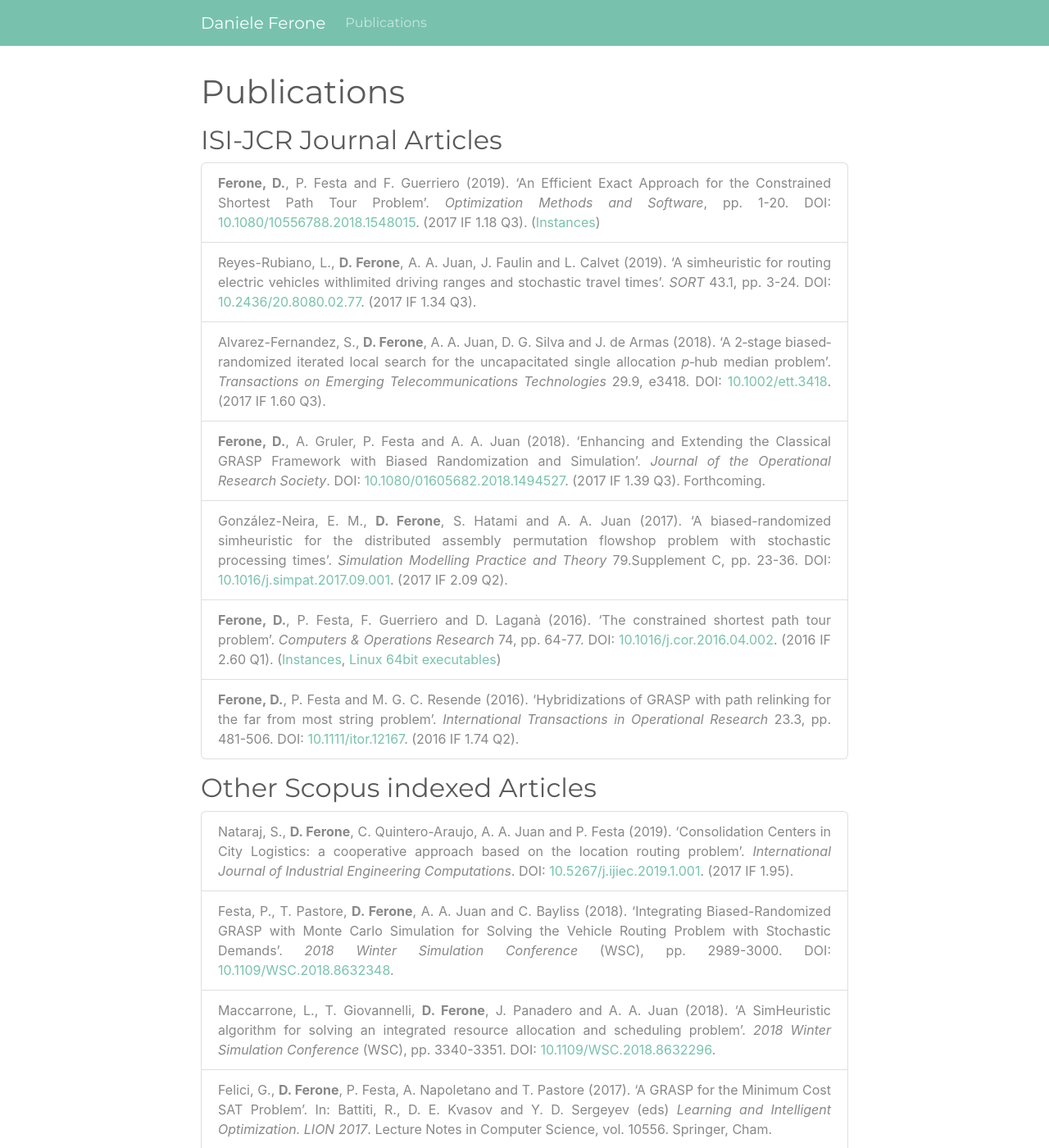
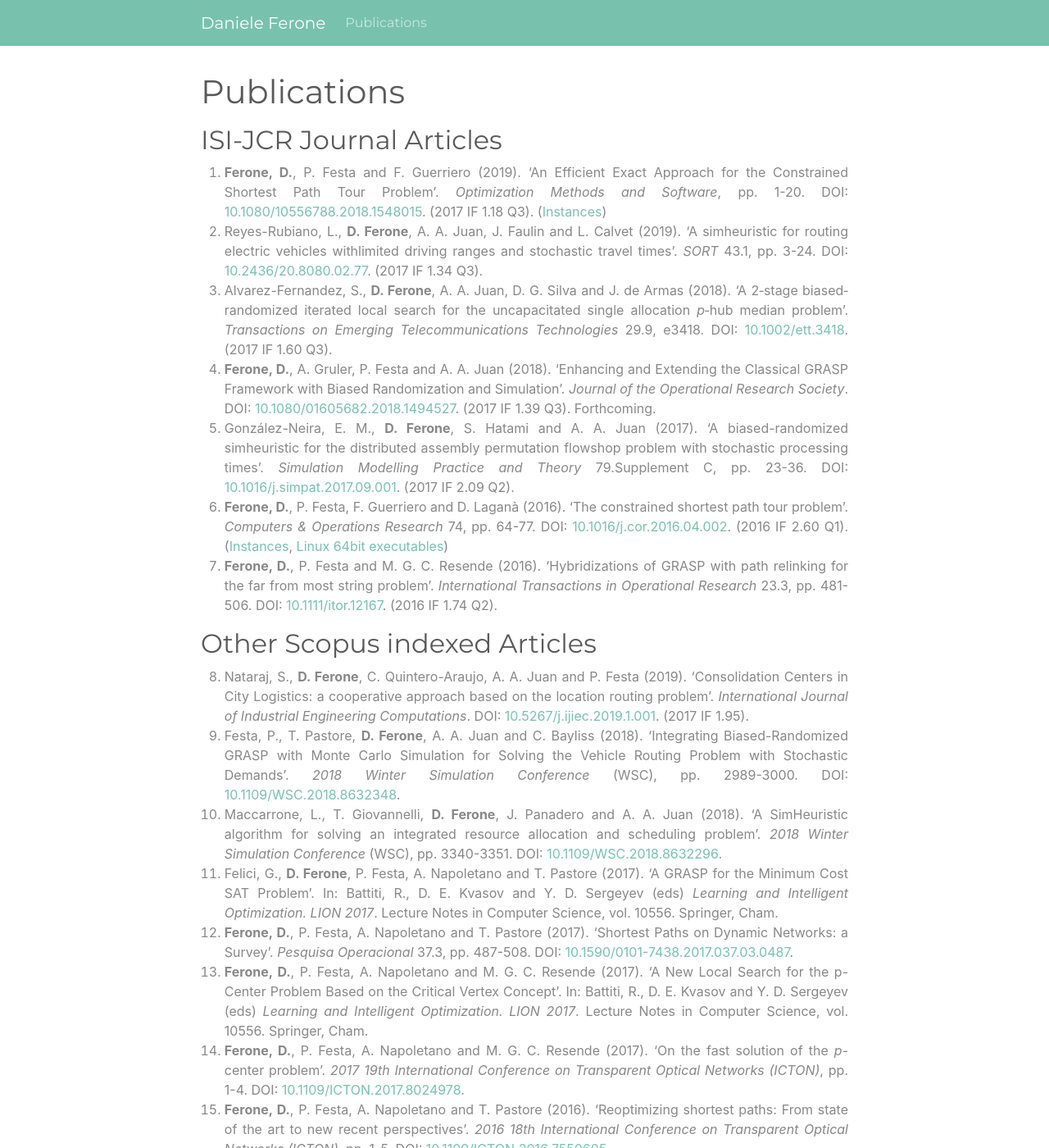
Before and after one commit to fdaniele85/fdaniele85.github.io, a Jekyll site: the page built from pages/publications.html, in a window 1280 px wide and 1400 px high. Shown: the whole window at 82% size. Built offline with Jekyll 4.4.1, drawn with Linux system fonts in a browser that asks for light colours; nearby versions of some CDN libraries; a style sheet for code colours, icons or effects is not loaded.

Commit message:
Change publications style

```diff
--- a/assets/cards-gallery.scss
+++ b/assets/cards-gallery.scss
@@ -79,3 +79,7 @@ img.zoom {
 h2 {
   margin-top: 1rem !important;
 }
+
+.publications ol {
+  padding-left: 1.8rem;
+}
--- a/pages/publications.html
+++ b/pages/publications.html
@@ -3,58 +3,58 @@ layout: page
 title: Publications
 ---
 
-<div class="text-justify ">
+<div class="text-justify publications">
 <h2>ISI-JCR Journal Articles</h2>
-<ul class="list-group">
-  <li class="list-group-item"><strong>Ferone, D.</strong>, P. Festa and F. Guerriero (2019). ‘An Efficient Exact Approach for the Constrained Shortest Path Tour Problem’. <em>Optimization Methods and Software</em>, pp. 1-20. DOI: <a class="doi" href="https://doi.org/10.1080/10556788.2018.1548015">10.1080/10556788.2018.1548015</a>. (2017 IF 1.18 Q3). (<a href="http://bit.ly/2IkyrgU">Instances</a>)</li>
-  <li class="list-group-item">Reyes-Rubiano, L., <strong>D. Ferone</strong>, A. A. Juan, J. Faulin and L. Calvet (2019). ‘A simheuristic for routing electric vehicles withlimited driving ranges and stochastic travel times’. <em>SORT</em> 43.1, pp. 3-24. DOI: <a class="doi" href="https://doi.org/10.2436/20.8080.02.77">10.2436/20.8080.02.77</a>. (2017 IF 1.34 Q3).</li>
-  <li class="list-group-item">Alvarez-Fernandez, S., <strong>D. Ferone</strong>, A. A. Juan, D. G. Silva and J. de Armas (2018). ‘A 2‐stage biased‐randomized iterated local search for the uncapacitated single allocation <em>p</em>‐hub median problem’. <em>Transactions on Emerging Telecommunications Technologies</em> 29.9, e3418. DOI: <a class="doi" href="https://doi.org/10.1002/ett.3418">10.1002/ett.3418</a>. (2017 IF 1.60 Q3).</li>
-  <li class="list-group-item"><strong>Ferone, D.</strong>, A. Gruler, P. Festa and A. A. Juan (2018). ‘Enhancing and Extending the Classical GRASP Framework with Biased Randomization and Simulation’. <em>Journal of the Operational Research Society</em>. DOI: <a class="doi" href="https://doi.org/10.1080/01605682.2018.1494527">10.1080/01605682.2018.1494527</a>. (2017 IF 1.39 Q3). Forthcoming.</li>
-  <li class="list-group-item">González-Neira, E. M., <strong>D. Ferone</strong>, S. Hatami and A. A. Juan (2017). ‘A biased-randomized simheuristic for the distributed assembly permutation flowshop problem with stochastic processing times’. <em>Simulation Modelling Practice and Theory</em> 79.Supplement C, pp. 23-36. DOI: <a class="doi" href="https://doi.org/10.1016/j.simpat.2017.09.001">10.1016/j.simpat.2017.09.001</a>. (2017 IF 2.09 Q2).</li>
-  <li class="list-group-item"><strong>Ferone, D.</strong>, P. Festa, F. Guerriero and D. Laganà (2016). ‘The constrained shortest path tour problem’. <em>Computers &amp; Operations Research</em> 74, pp. 64-77. DOI: <a class="doi" href="https://doi.org/10.1016/j.cor.2016.04.002">10.1016/j.cor.2016.04.002</a>. (2016 IF 2.60 Q1). (<a href="/papers/csptp/Instances.zip">Instances</a>, <a href="/papers/csptp/Linux (64bit) executables.zip">Linux 64bit executables</a>)</li>
-  <li class="list-group-item"><strong>Ferone, D.</strong>, P. Festa and M. G. C. Resende (2016). ‘Hybridizations of GRASP with path relinking for the far from most string problem’. <em>International Transactions in Operational Research</em> 23.3, pp. 481-506. DOI: <a class="doi" href="https://doi.org/10.1111/itor.12167">10.1111/itor.12167</a>. (2016 IF 1.74 Q2).</li>
-</ul>
+<ol>
+  <li><strong>Ferone, D.</strong>, P. Festa and F. Guerriero (2019). ‘An Efficient Exact Approach for the Constrained Shortest Path Tour Problem’. <em>Optimization Methods and Software</em>, pp. 1-20. DOI: <a class="doi" href="https://doi.org/10.1080/10556788.2018.1548015">10.1080/10556788.2018.1548015</a>. (2017 IF 1.18 Q3). (<a href="http://bit.ly/2IkyrgU">Instances</a>)</li>
+  <li>Reyes-Rubiano, L., <strong>D. Ferone</strong>, A. A. Juan, J. Faulin and L. Calvet (2019). ‘A simheuristic for routing electric vehicles withlimited driving ranges and stochastic travel times’. <em>SORT</em> 43.1, pp. 3-24. DOI: <a class="doi" href="https://doi.org/10.2436/20.8080.02.77">10.2436/20.8080.02.77</a>. (2017 IF 1.34 Q3).</li>
+  <li>Alvarez-Fernandez, S., <strong>D. Ferone</strong>, A. A. Juan, D. G. Silva and J. de Armas (2018). ‘A 2‐stage biased‐randomized iterated local search for the uncapacitated single allocation <em>p</em>‐hub median problem’. <em>Transactions on Emerging Telecommunications Technologies</em> 29.9, e3418. DOI: <a class="doi" href="https://doi.org/10.1002/ett.3418">10.1002/ett.3418</a>. (2017 IF 1.60 Q3).</li>
+  <li><strong>Ferone, D.</strong>, A. Gruler, P. Festa and A. A. Juan (2018). ‘Enhancing and Extending the Classical GRASP Framework with Biased Randomization and Simulation’. <em>Journal of the Operational Research Society</em>. DOI: <a class="doi" href="https://doi.org/10.1080/01605682.2018.1494527">10.1080/01605682.2018.1494527</a>. (2017 IF 1.39 Q3). Forthcoming.</li>
+  <li>González-Neira, E. M., <strong>D. Ferone</strong>, S. Hatami and A. A. Juan (2017). ‘A biased-randomized simheuristic for the distributed assembly permutation flowshop problem with stochastic processing times’. <em>Simulation Modelling Practice and Theory</em> 79.Supplement C, pp. 23-36. DOI: <a class="doi" href="https://doi.org/10.1016/j.simpat.2017.09.001">10.1016/j.simpat.2017.09.001</a>. (2017 IF 2.09 Q2).</li>
+  <li><strong>Ferone, D.</strong>, P. Festa, F. Guerriero and D. Laganà (2016). ‘The constrained shortest path tour problem’. <em>Computers &amp; Operations Research</em> 74, pp. 64-77. DOI: <a class="doi" href="https://doi.org/10.1016/j.cor.2016.04.002">10.1016/j.cor.2016.04.002</a>. (2016 IF 2.60 Q1). (<a href="/papers/csptp/Instances.zip">Instances</a>, <a href="/papers/csptp/Linux (64bit) executables.zip">Linux 64bit executables</a>)</li>
+  <li><strong>Ferone, D.</strong>, P. Festa and M. G. C. Resende (2016). ‘Hybridizations of GRASP with path relinking for the far from most string problem’. <em>International Transactions in Operational Research</em> 23.3, pp. 481-506. DOI: <a class="doi" href="https://doi.org/10.1111/itor.12167">10.1111/itor.12167</a>. (2016 IF 1.74 Q2).</li>
+</ol>
 
 <h2>Other Scopus indexed Articles</h2>
-<ul class="list-group">
-	<li class="list-group-item">Nataraj, S., <strong>D. Ferone</strong>, C. Quintero-Araujo, A. A. Juan and P. Festa (2019). ‘Consolidation Centers in City Logistics: a cooperative approach based on the location routing problem’. <em>International Journal of Industrial Engineering Computations</em>. DOI: <a class="doi" href="http://www.doi.org/10.5267/j.ijiec.2019.1.001">10.5267/j.ijiec.2019.1.001</a>. (2017 IF 1.95).</li>
+<ol start="8">
+	<li>Nataraj, S., <strong>D. Ferone</strong>, C. Quintero-Araujo, A. A. Juan and P. Festa (2019). ‘Consolidation Centers in City Logistics: a cooperative approach based on the location routing problem’. <em>International Journal of Industrial Engineering Computations</em>. DOI: <a class="doi" href="http://www.doi.org/10.5267/j.ijiec.2019.1.001">10.5267/j.ijiec.2019.1.001</a>. (2017 IF 1.95).</li>
 
-	<li class="list-group-item">Festa, P., T. Pastore, <strong>D. Ferone</strong>, A. A. Juan and C. Bayliss (2018). ‘Integrating Biased-Randomized GRASP with Monte Carlo Simulation for Solving the Vehicle Routing Problem with Stochastic Demands’. <em>2018 Winter Simulation Conference</em> (WSC), pp. 2989-3000. DOI: <a class="doi" href="http://www.doi.org/10.1109/WSC.2018.8632348">10.1109/WSC.2018.8632348</a>.</li>
+	<li>Festa, P., T. Pastore, <strong>D. Ferone</strong>, A. A. Juan and C. Bayliss (2018). ‘Integrating Biased-Randomized GRASP with Monte Carlo Simulation for Solving the Vehicle Routing Problem with Stochastic Demands’. <em>2018 Winter Simulation Conference</em> (WSC), pp. 2989-3000. DOI: <a class="doi" href="http://www.doi.org/10.1109/WSC.2018.8632348">10.1109/WSC.2018.8632348</a>.</li>
 
-	<li class="list-group-item">Maccarrone, L., T. Giovannelli, <strong>D. Ferone</strong>, J. Panadero and A. A. Juan (2018). ‘A SimHeuristic algorithm for solving an integrated resource allocation and scheduling problem’. <em>2018 Winter Simulation Conference</em> (WSC), pp. 3340-3351. DOI: <a class="doi" href="http://www.doi.org/10.1109/WSC.2018.8632296">10.1109/WSC.2018.8632296</a>.</li>
+	<li>Maccarrone, L., T. Giovannelli, <strong>D. Ferone</strong>, J. Panadero and A. A. Juan (2018). ‘A SimHeuristic algorithm for solving an integrated resource allocation and scheduling problem’. <em>2018 Winter Simulation Conference</em> (WSC), pp. 3340-3351. DOI: <a class="doi" href="http://www.doi.org/10.1109/WSC.2018.8632296">10.1109/WSC.2018.8632296</a>.</li>
 
-	<li class="list-group-item">Felici, G., <strong>D. Ferone</strong>, P. Festa, A. Napoletano and T. Pastore (2017). ‘A GRASP for the Minimum Cost SAT Problem’. In: Battiti, R., D. E. Kvasov and Y. D. Sergeyev (eds) <em>Learning and Intelligent Optimization. LION 2017</em>. Lecture Notes in Computer Science, vol. 10556. Springer, Cham.</li>
+	<li>Felici, G., <strong>D. Ferone</strong>, P. Festa, A. Napoletano and T. Pastore (2017). ‘A GRASP for the Minimum Cost SAT Problem’. In: Battiti, R., D. E. Kvasov and Y. D. Sergeyev (eds) <em>Learning and Intelligent Optimization. LION 2017</em>. Lecture Notes in Computer Science, vol. 10556. Springer, Cham.</li>
 
-	<li class="list-group-item"><strong>Ferone, D.</strong>, P. Festa, A. Napoletano and T. Pastore (2017). ‘Shortest Paths on Dynamic Networks: a Survey’. <em>Pesquisa Operacional</em> 37.3, pp. 487-508. DOI: <a class="doi" href="http://www.doi.org/10.1590/0101-7438.2017.037.03.0487">10.1590/0101-7438.2017.037.03.0487</a>.</li>
+	<li><strong>Ferone, D.</strong>, P. Festa, A. Napoletano and T. Pastore (2017). ‘Shortest Paths on Dynamic Networks: a Survey’. <em>Pesquisa Operacional</em> 37.3, pp. 487-508. DOI: <a class="doi" href="http://www.doi.org/10.1590/0101-7438.2017.037.03.0487">10.1590/0101-7438.2017.037.03.0487</a>.</li>
 
-	<li class="list-group-item"><strong>Ferone, D.</strong>, P. Festa, A. Napoletano and M. G. C. Resende (2017). ‘A New Local Search for the p-Center Problem Based on the Critical Vertex Concept’. In: Battiti, R., D. E. Kvasov and Y. D. Sergeyev (eds) <em>Learning and Intelligent Optimization. LION 2017</em>. Lecture Notes in Computer Science, vol. 10556. Springer, Cham.</li>
+	<li><strong>Ferone, D.</strong>, P. Festa, A. Napoletano and M. G. C. Resende (2017). ‘A New Local Search for the p-Center Problem Based on the Critical Vertex Concept’. In: Battiti, R., D. E. Kvasov and Y. D. Sergeyev (eds) <em>Learning and Intelligent Optimization. LION 2017</em>. Lecture Notes in Computer Science, vol. 10556. Springer, Cham.</li>
 
-	<li class="list-group-item"><strong>Ferone, D.</strong>, P. Festa, A. Napoletano and M. G. C. Resende (2017). ‘On the fast solution of the <em>p</em>-center problem’. <em>2017 19th International Conference on Transparent Optical Networks (ICTON)</em>, pp. 1-4. DOI: <a class="doi" href="http://www.doi.org/10.1109/ICTON.2017.8024978">10.1109/ICTON.2017.8024978</a>.</li>
+	<li><strong>Ferone, D.</strong>, P. Festa, A. Napoletano and M. G. C. Resende (2017). ‘On the fast solution of the <em>p</em>-center problem’. <em>2017 19th International Conference on Transparent Optical Networks (ICTON)</em>, pp. 1-4. DOI: <a class="doi" href="http://www.doi.org/10.1109/ICTON.2017.8024978">10.1109/ICTON.2017.8024978</a>.</li>
 
-	<li class="list-group-item"><strong>Ferone, D.</strong>, P. Festa, A. Napoletano and T. Pastore (2016). ‘Reoptimizing shortest paths: From state of the art to new recent perspectives’. <em>2016 18th International Conference on Transparent Optical Networks (ICTON)</em>, pp. 1-5. DOI: <a class="doi" href="http://www.doi.org/10.1109/ICTON.2016.7550605">10.1109/ICTON.2016.7550605</a>.</li>
+	<li><strong>Ferone, D.</strong>, P. Festa, A. Napoletano and T. Pastore (2016). ‘Reoptimizing shortest paths: From state of the art to new recent perspectives’. <em>2016 18th International Conference on Transparent Optical Networks (ICTON)</em>, pp. 1-5. DOI: <a class="doi" href="http://www.doi.org/10.1109/ICTON.2016.7550605">10.1109/ICTON.2016.7550605</a>.</li>
 
-	<li class="list-group-item"><strong>Ferone, D.</strong>, A. Gruler, P. Festa and A. A. Juan (2016). ‘Combining simulation with a GRASP metaheuristic for solving the permutation flow-shop problem with stochastic processing times’. <em>2016 Winter Simulation Conference (WSC)</em>, pp. 2205-2215. DOI: <a class="doi" href="http://www.doi.org/10.1109/WSC.2016.7822262">10.1109/WSC.2016.7822262</a>.</li>
+	<li><strong>Ferone, D.</strong>, A. Gruler, P. Festa and A. A. Juan (2016). ‘Combining simulation with a GRASP metaheuristic for solving the permutation flow-shop problem with stochastic processing times’. <em>2016 Winter Simulation Conference (WSC)</em>, pp. 2205-2215. DOI: <a class="doi" href="http://www.doi.org/10.1109/WSC.2016.7822262">10.1109/WSC.2016.7822262</a>.</li>
 
-	<li class="list-group-item"><strong>Ferone, D.</strong>, P. Festa and M. G. C. Resende (2014). ‘On the Far from Most String Problem, One of the Hardest String Selection Problems’. <em>Dynamics of Information Systems: Computational and Mathematical Challenges</em>. Ed. by C. Vogiatzis, J. L. Walteros and P. M. Pardalos. Cham: Springer International Publishing, pp. 129-148. DOI: <a class="doi" href="http://www.doi.org/10.1007/978-3-319-10046-3_7">10.1007/978-3-319-10046-3_7</a>.</li>
+	<li><strong>Ferone, D.</strong>, P. Festa and M. G. C. Resende (2014). ‘On the Far from Most String Problem, One of the Hardest String Selection Problems’. <em>Dynamics of Information Systems: Computational and Mathematical Challenges</em>. Ed. by C. Vogiatzis, J. L. Walteros and P. M. Pardalos. Cham: Springer International Publishing, pp. 129-148. DOI: <a class="doi" href="http://www.doi.org/10.1007/978-3-319-10046-3_7">10.1007/978-3-319-10046-3_7</a>.</li>
 
-	<li class="list-group-item"><strong>Ferone, D.</strong>, P. Festa and M. G. C. Resende (2013). ‘Hybrid metaheuristics for the far from most string problem’. <em>Proceedings of 8th International Workshop on Hybrid Metaheuristics</em>. Vol. 7919 of Lecture Notes in Computer Science, pp. 174-188. DOI: <a class="doi" href="http://www.doi.org/10.1007/978-3-642-38516-2_14.">10.1007/978-3-642-38516-2_14</a>.</li>
-</ul>
+	<li><strong>Ferone, D.</strong>, P. Festa and M. G. C. Resende (2013). ‘Hybrid metaheuristics for the far from most string problem’. <em>Proceedings of 8th International Workshop on Hybrid Metaheuristics</em>. Vol. 7919 of Lecture Notes in Computer Science, pp. 174-188. DOI: <a class="doi" href="http://www.doi.org/10.1007/978-3-642-38516-2_14.">10.1007/978-3-642-38516-2_14</a>.</li>
+</ol>
 
 <h2>Conference proceedings</h2>
-<ul class="list-group">
-	<li class="list-group-item"><strong>Ferone, D.</strong>, P. Festa, D. S. Marino, A. Napoletano and T. Pastore (2017). ‘A GRASP for the Max Cut-Clique Problem’. <em>Proceedings of the 2017 Metaheuristics International Conference</em>, 1-3. isbn: 978-84-697-4275-1.</li>
+<ol start="19">
+	<li><strong>Ferone, D.</strong>, P. Festa, D. S. Marino, A. Napoletano and T. Pastore (2017). ‘A GRASP for the Max Cut-Clique Problem’. <em>Proceedings of the 2017 Metaheuristics International Conference</em>, 1-3. isbn: 978-84-697-4275-1.</li>
 
-	<li class="list-group-item"><strong>Ferone, D.</strong>, A. Gruler, P. Festa and A. A. Juan (2017). ‘Introducing biased randomization in GRASP’. <em>Proceedings of the 2017 Metaheuristics International Conference</em>, 1-3. isbn: 978-84-697-4275-1.</li>
-</ul>
+	<li><strong>Ferone, D.</strong>, A. Gruler, P. Festa and A. A. Juan (2017). ‘Introducing biased randomization in GRASP’. <em>Proceedings of the 2017 Metaheuristics International Conference</em>, 1-3. isbn: 978-84-697-4275-1.</li>
+</ol>
 
 <h2>Submitted papers</h2>
-<ul class="list-group">
-	<li class="list-group-item">Alvarez-Fernandez, S., <strong>D. Ferone</strong>, A. A. Juan and D. Tarchi (2019). ‘A Simheuristic for the Stochastic Single-Allocation <em>p</em>-Hub Median Problem with Service Quality Thresholds’. <em>IEEE Systems Journal</em>. (2017 IF 4.33 Q1). Submitted.</li>
+<ol start="21">
+	<li>Alvarez-Fernandez, S., <strong>D. Ferone</strong>, A. A. Juan and D. Tarchi (2019). ‘A Simheuristic for the Stochastic Single-Allocation <em>p</em>-Hub Median Problem with Service Quality Thresholds’. <em>IEEE Systems Journal</em>. (2017 IF 4.33 Q1). Submitted.</li>
 
-	<li class="list-group-item">Di Puglia Pugliese, L., <strong>D. Ferone</strong>, P. Festa and F. Guerriero (2019). ‘Shortest Path Tour with Time Windows’. <em>European Journal of Operational Research</em>. (2017 IF 3.42 Q1). Submitted. (<a href="https://bit.ly/2H1G8JK">Instances and solutions</a>).</li>
+	<li>Di Puglia Pugliese, L., <strong>D. Ferone</strong>, P. Festa and F. Guerriero (2019). ‘Shortest Path Tour with Time Windows’. <em>European Journal of Operational Research</em>. (2017 IF 3.42 Q1). Submitted. (<a href="https://bit.ly/2H1G8JK">Instances and solutions</a>).</li>
 
-	<li class="list-group-item"><strong>Ferone, D.</strong>, P. Festa and T. Pastore (2019). ‘The <em>k</em>-Color Shortest Path Problem’. In: (eds) ODS2019 - Optimization and Decision Science. AIRO Springer. (<a href="http://bit.ly/2K57KjQ">Instances</a>, <a href="http://bit.ly/2I30y5B">best solutions</a>).</li>
+	<li><strong>Ferone, D.</strong>, P. Festa and T. Pastore (2019). ‘The <em>k</em>-Color Shortest Path Problem’. In: (eds) ODS2019 - Optimization and Decision Science. AIRO Springer. (<a href="http://bit.ly/2K57KjQ">Instances</a>, <a href="http://bit.ly/2I30y5B">best solutions</a>).</li>
 
-	<li class="list-group-item"><strong>Ferone, D.</strong>, S. Hatami, E. M. González-Neira, A. A. Juan and P. Festa (2019). ‘A Biased-Randomized Iterated Local Search for the Distributed Assembly Permutation Flow-Shop Problem’. <em>International Transactions in Operational Research</em>. (2017 IF 2.40 Q1). Submitted. (<a href="http://bit.ly/2MEnw7j">Instances</a>, <a href="http://bit.ly/2KaoDcX">best solutions</a>).</li>
-</ul>
+	<li><strong>Ferone, D.</strong>, S. Hatami, E. M. González-Neira, A. A. Juan and P. Festa (2019). ‘A Biased-Randomized Iterated Local Search for the Distributed Assembly Permutation Flow-Shop Problem’. <em>International Transactions in Operational Research</em>. (2017 IF 2.40 Q1). Submitted. (<a href="http://bit.ly/2MEnw7j">Instances</a>, <a href="http://bit.ly/2KaoDcX">best solutions</a>).</li>
+</ol>
 </div>
```
Also changed, not shown: pages/talks.html (+4 -4 lines).
